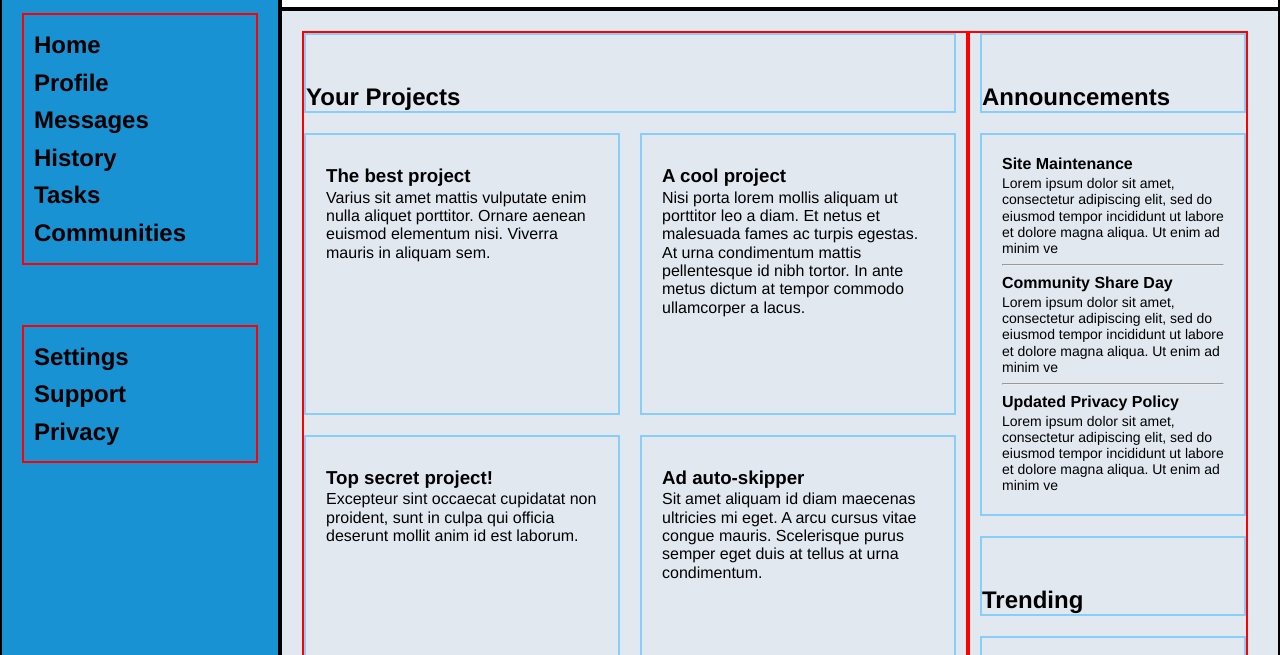
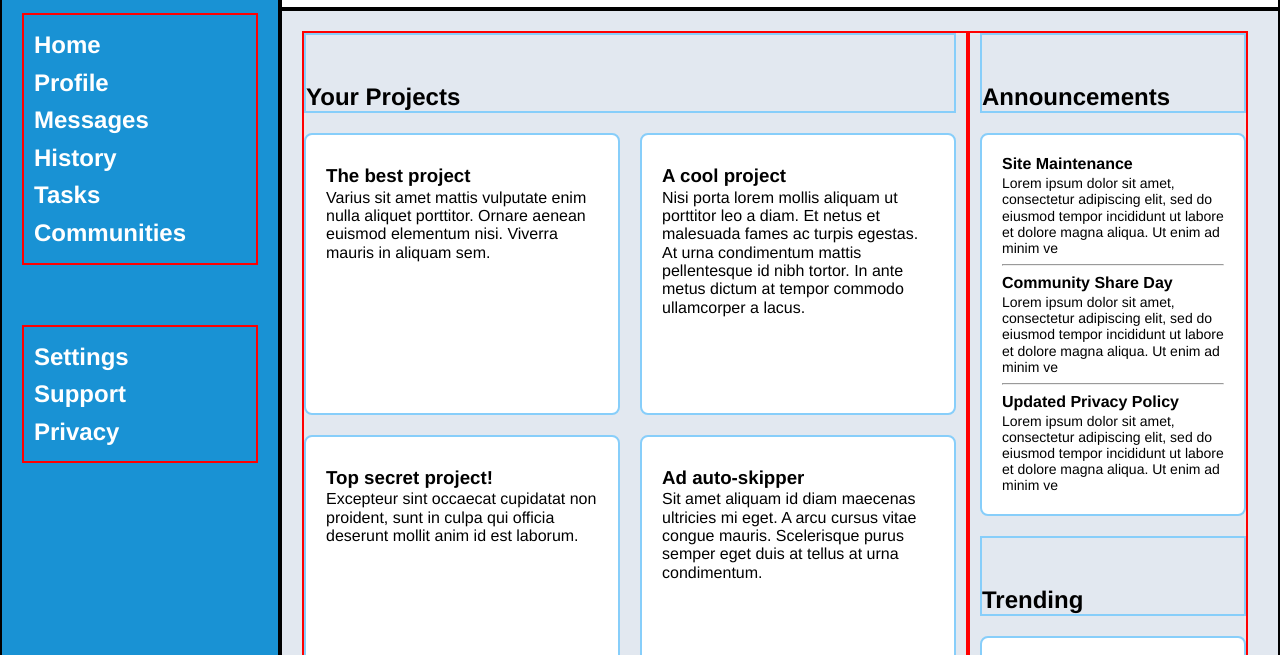
Before and after one commit to Liam-Coulson/odin-admin-dashboard, a plain HTML site: page index.html in a window 1280 px wide. Shown: the part 141-796 px from the top of the page. Drawn offline with Linux system fonts and the light colour scheme.

Commit message:
Add some styling to main and sidebar

```diff
--- a/styles.css
+++ b/styles.css
@@ -430,6 +430,10 @@ ul {
   border: solid red 2px;
 }
 
+.sidebar div {
+  color: white;
+}
+
 .main {
   grid-area: 2 / 2 / 3 / 3;
   padding: var(--main-gap-and-padding);
@@ -441,7 +445,6 @@ ul {
 .left {
   display: grid;
   gap: var(--main-gap-and-padding);
-  /* padding: var(--main-gap-and-padding); */
   padding-right: calc(var(--main-gap-and-padding)/2);
   grid-template-columns: 1fr 1fr;
   grid-template-rows: var(--main-first-row) 1fr 1fr 1fr;
@@ -458,8 +461,10 @@ ul {
   font-weight: bold;
 }
 
-.item {
+.item, .announcements, .trending {
   padding: var(--main-gap-and-padding);
+  background-color: white;
+  border-radius: 8px;
 }
 
 h3 {
@@ -478,10 +483,6 @@ h3 {
   grid-template-rows: var(--main-first-row) 1fr var(--main-first-row) 1fr;
 }
 
-.announcements, .trending {
-  padding: var(--main-gap-and-padding);
-}
-
 h4 {
   margin: 0px;
   margin-bottom: 2px;
```
